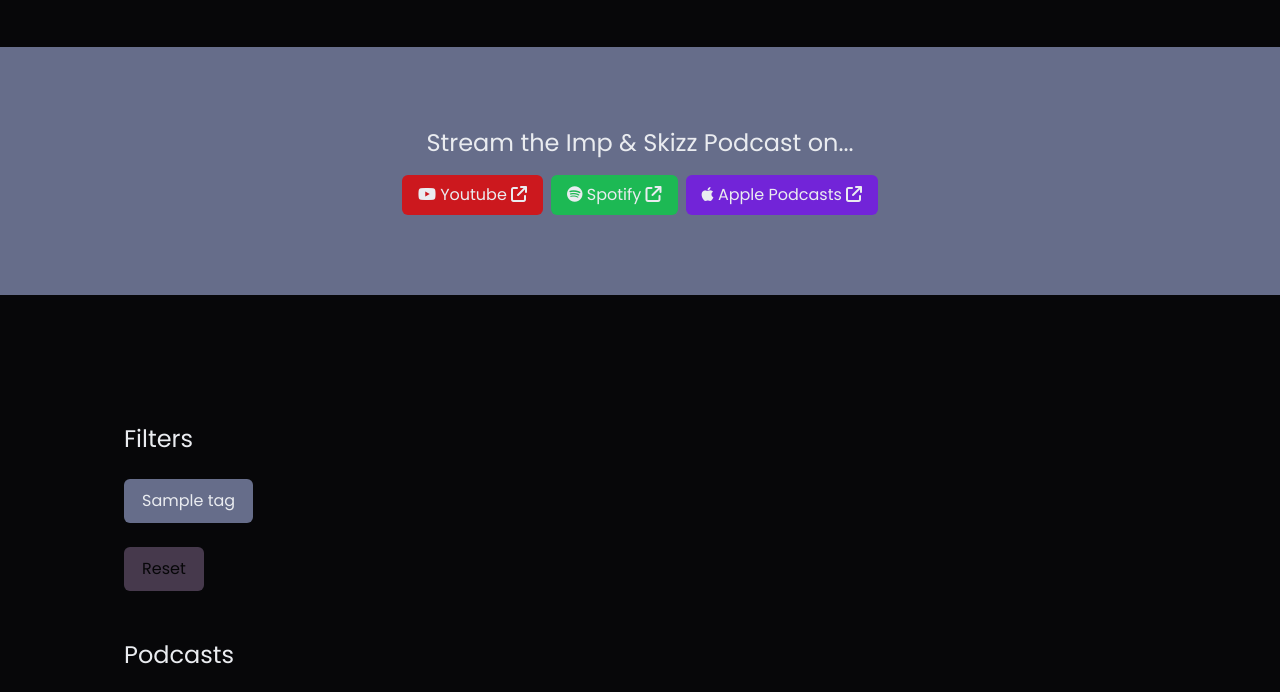
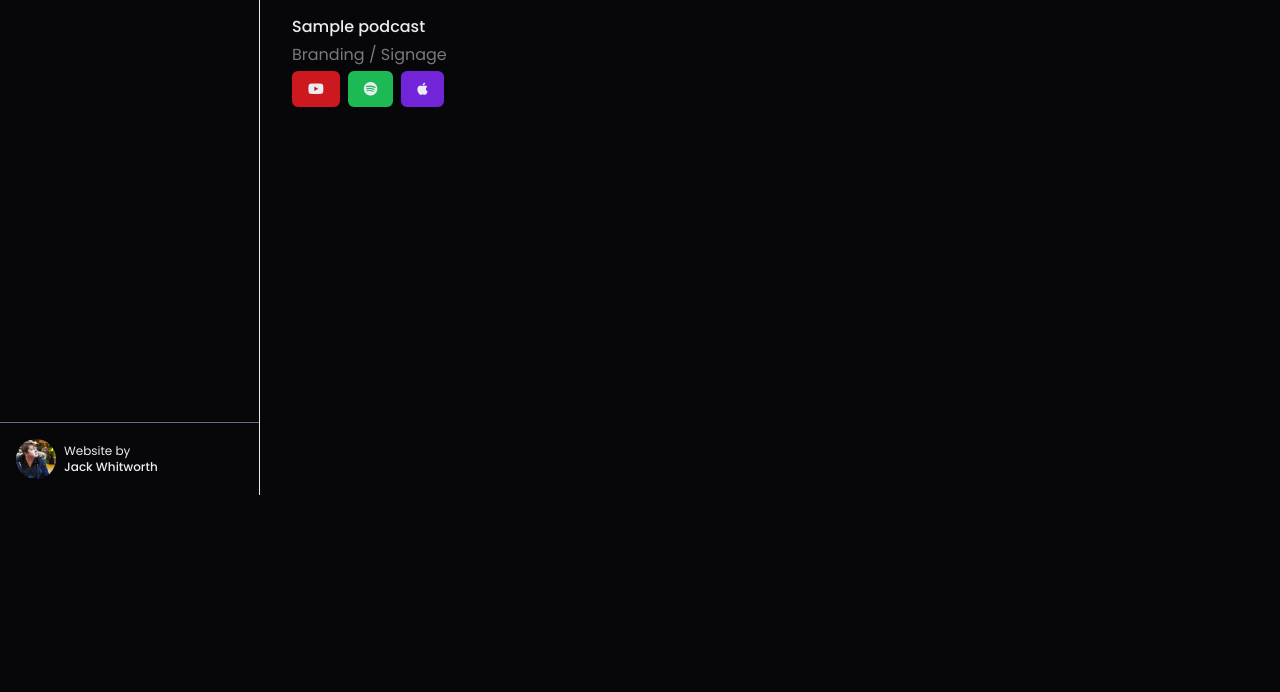
Before and after one commit to jmwhitworth/imp-skizz-podcast, a Django app: page / in a window 1280 px wide; the page is wider, and only the part inside the window is pictured. Shown: the part 305-997 px from the top of that part. After the commit the page ends 800 px from the top of that part, so only its background shows below. Run offline with Django 4.2, Linux system fonts and the light colour scheme; tables that the repository leaves empty hold one stand-in row (values such as "Sample post"); style sheets or scripts are compiled from the project's sources.

Commit message:
Fix template indentation in README.md
Set the indentation to 4 spaces in the djhtml command for fixing template indentation in the README.md file.

Remove unused filter_results.html template

Deleted the unused filter_results.html template file.

Update podcast_card.html layout

Updated the layout of the podcast_card.html template to include additional information and improve the design.

Add sidebar.html template

Added the sidebar.html template to the podcasts/partials directory.

```diff
--- a/podcasts/templates/podcasts/index.html
+++ b/podcasts/templates/podcasts/index.html
@@ -19,55 +19,29 @@
         <link href="{% static 'fontawesome/css/solid.css' %}" rel="stylesheet" />
         <script src="{% static 'js/htmx.2.0.1.js' %}"></script>
     </head>
-    <body class="font-poppins bg-background text-text space-y-12">
-        <header class="py-20">
-            <div class="container space-y-8">
-                <div class="flex gap-2 justify-start items-center">
-                    <img src="{% static 'images/imp-skizz-podcast-logo-medium.webp' %}" width="64" height="64">
-                    <h1 class="text-3xl">Imp & Skizz Podcast Index</h1>
+    <body class="font-poppins overflow-y-hidden bg-background text-text">
+
+        <div class="grid grid-cols-1 sm:grid-cols-[260px_1fr] h-screen">
+            <div>
+                {% include 'podcasts/partials/sidebar.html' %}
             </div>
-                <p>Welcome to the Imp & Skizz Podcast index. Your 1-stop shop for seeing the full range of published podcasts by ImpulseSV and SkizzleMan</p>
+
+            <section class="overflow-y-scroll min-h-screen px-8 py-4">
+                <div id="loader" class="htmx-indicator pointer-events-none absolute w-full h-full bg-gradient-to-t from-black/50 from-90% to-transparent pt-12 text-center text-6xl text-text/75">
+                    <i class="fa-solid fa-spinner animate-spin"></i>
                 </div>
-        </header>
 
-        <section class="py-20 bg-primary">
-            <div class="container text-center">
-                <h2 class="text-2xl">Stream the Imp & Skizz Podcast on...</h2>
-                <div class="mt-4 flex gap-2 justify-center flex-col sm:flex-row">
-                    <a href="https://www.youtube.com/@impandskizzpodcast" target="_blank" class="btn bg-youtube">
-                        <i class="fa-brands fa-youtube"></i>
-                        Youtube
-                        <i class="fa-solid fa-arrow-up-right-from-square"></i>
-                    </a>
-
-                    <a href="https://open.spotify.com/show/1EPoDsUI8BnhLbdERd5Y4w" target="_blank" class="btn bg-spotify">
-                        <i class="fa-brands fa-spotify"></i>
-                        Spotify
-                        <i class="fa-solid fa-arrow-up-right-from-square"></i>
-                    </a>
-
-                    <a href="https://podcasts.apple.com/gb/podcast/imp-and-skizz-podcast/id1639033817" target="_blank" class="btn bg-apple-podcasts">
-                        <i class="fa-brands fa-apple"></i>
-                        Apple Podcasts
-                        <i class="fa-solid fa-arrow-up-right-from-square"></i>
-                    </a>
+                <div id="filter-results">
+                    <div id="podcast-list" class="grid grid-cols-1 gap-4 lg:grid-cols-2 xl:grid-cols-3 lg:gap-8">
+                        {% for podcast in podcasts %}
+                            {% include 'podcasts/partials/podcast_card.html' %}
+                        {% empty %}
+                            <p>No podcasts found.</p>
+                        {% endfor %}
                     </div>
                 </div>
             </section>
-
-        <section class="py-20 relative">
-            <div id="loader" class="htmx-indicator pointer-events-none absolute w-full h-full bg-gradient-to-t from-black/50 from-90% to-transparent pt-12 text-center text-6xl text-text/75">
-                <i class="fa-solid fa-spinner animate-spin"></i>
-            </div>
-            <div id="filter-results" class="container space-y-12">
-                {% include 'podcasts/partials/filter_results.html' %}
         </div>
     </section>
-
-        <footer class="py-20 bg-primary/50">
-            <div class="container">
-                <p>Some kind of disclaimer here</p>
-            </div>
-        </footer>
 </body>
 </html>
--- a/podcasts/templates/podcasts/partials/filter_results.html
+++ /dev/null
@@ -1,42 +0,0 @@
-{% load podcast_tags %}
-
-<!-- Updated Tag Cloud -->
-<div id="tag-cloud" class="space-y-6">
-    <h2 class="text-2xl">Filters</h2>
-
-    <ul class="flex flex-wrap gap-4">
-        {% for tag in tags %}
-            <li>
-                <button class="bg-primary border-2 border-transparent"
-                        hx-get="{% url 'filter_podcasts' %}{% build_tag_filter_url tag.id selected_tags %}"
-                        hx-target="#filter-results"
-                        hx-swap="innerHTML"
-                        hx-indicator="#loader"
-                        filter-used="{% if tag in selected_tags %}true{% else %}false{% endif %}"
-                        {% if tag in selected_tags or tag not in applicable_tags %} disabled class="active" {% endif %}>
-                    {{ tag.name }}
-                </button>
-            </li>
-        {% endfor %}
-    </ul>
-
-    <button class="bg-accent border-2 border-transparent"
-            hx-get="{% url 'filter_podcasts' %}"
-            hx-target="#filter-results"
-            hx-swap="innerHTML"
-            hx-indicator="#loader"
-            {% if not selected_tags %} disabled class="active" {% endif %}>
-        Reset
-    </button>
-</div>
-
-<div id="podcast-list" class="space-y-6">
-    <h2 class="text-2xl">Podcasts</h2>
-    <ul class="grid gap-12 grid-cols-1 sm:grid-cols-2 lg:grid-cols-3">
-        {% for podcast in podcasts %}
-            <li>{% include 'podcasts/partials/podcast_card.html' %}</li>
-        {% empty %}
-            <li>No podcasts found for these filters.</li>
-        {% endfor %}
-    </ul>
-</div>
--- a/podcasts/templates/podcasts/partials/podcast_card.html
+++ b/podcasts/templates/podcasts/partials/podcast_card.html
@@ -1,13 +1,19 @@
 {% load podcast_tags %}
 
-<div class="break-inside-avoid space-y-4">
-
+<div class="break-inside-avoid">
     {% if podcast.youtube_id %}
-        <img src="https://img.youtube.com/vi/{{ podcast.youtube_id }}/hqdefault.jpg" width="480" height="360" class="object-cover w-[480px] h-[240px] sm:h-[170px] rounded-md" loading="lazy">
+        <img
+            alt=""
+            src="https://img.youtube.com/vi/{{ podcast.youtube_id }}/hqdefault.jpg"
+            class="h-56 lg:h-72 w-full rounded-bl-3xl rounded-tr-3xl object-cover"
+            width="480" height="360"
+        />
     {% endif %}
 
-    <h3 class="text-xl">{{ podcast.title }}</h3>
 
+    <div class="mt-4 sm:flex flex-col sm:gap-1">
+        <strong class="font-medium">{{ podcast.title }}</strong>
+        <p class="mt-0.5 opacity-50 sm:mt-0">Branding / Signage</p>
         <div class="flex gap-2 flex-row">
             {% if podcast.youtube_id %}
                 <a href="https://youtube.com/watch/{{ podcast.youtube_id }}" target="_blank" class="btn bg-youtube text-sm">
@@ -28,18 +34,5 @@
             {% endif %}
         </div>
 
-    <p class="text-text/75">Published: {{ podcast.release_date }}</p>
-
-    <ul class="space-x-2 text-text/75">
-        <span>Tags:</span>
-        {% for tag in podcast.allTags %}
-            <li class="cursor-pointer inline-block underline"
-                hx-get="{% url 'filter_podcasts' %}{% build_tag_filter_url tag.id %}"
-                hx-target="#filter-results"
-                hx-swap="innerHTML"
-                hx-indicator="#loader">
-                {{ tag }}
-            </li>
-        {% endfor %}
-        <ul>
     </div>
+</div>
--- /dev/null
+++ b/podcasts/templates/podcasts/partials/sidebar.html
@@ -0,0 +1,38 @@
+{% load static %}
+
+<div class="flex h-screen flex-col justify-between border-e">
+    <div class="px-4 py-6">
+        <span class="grid h-10 w-32 place-content-center rounded-lg text-xs">
+            Logo
+        </span>
+
+        <ul class="mt-6 space-y-1">
+            <li>
+                <a
+                    href="#"
+                    class="block rounded-lg px-4 py-2 text-sm font-medium"
+                >
+                    General
+                </a>
+            </li>
+
+        </ul>
+    </div>
+
+    <div class="sticky inset-x-0 bottom-0 border-t border-primary">
+        <a href="https://jackwhitworth.com" target="_blank" class="flex items-center gap-2 p-4">
+            <img
+                alt=""
+                src="{% static 'images/jack-whitworth-headshot-150x150.webp' %}"
+                class="size-10 rounded-full object-cover"
+            />
+
+            <div>
+                <p class="text-xs">
+                    Website by
+                    <strong class="block font-medium">Jack Whitworth</strong>
+                </p>
+            </div>
+        </a>
+    </div>
+</div>
```
Also changed, not shown: README.md, static/images/jack-whitworth-headshot-150x150.webp (added). Lines whose indentation alone changed are shown as unchanged.
